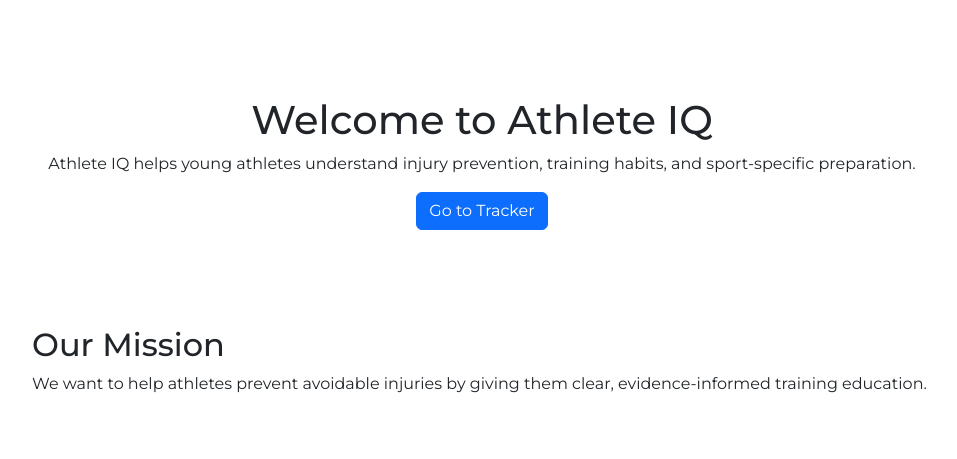
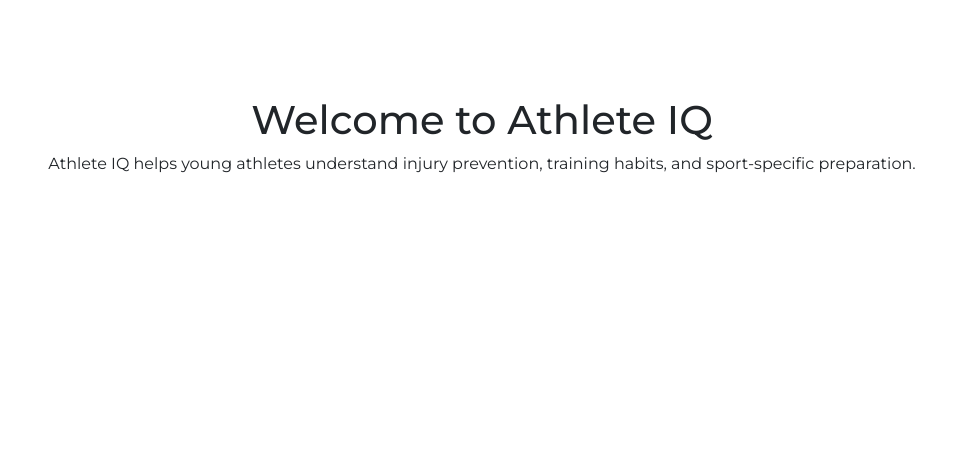
Before and after one commit to tiffneyjo/athleteIQ, a Flask app: page / in a window 1280 px wide. Shown: the part 150-609 px from the top of the page, without its empty margins (158-1115 px from the left). Run offline with Flask 3, Linux system fonts and the light colour scheme.

Commit message:
Tue, Apr 21, 2026, 12:51 PM -04:00

```diff
--- a/templates/index.html
+++ b/templates/index.html
@@ -11,15 +11,6 @@
         Athlete IQ helps young athletes understand injury prevention,
         training habits, and sport-specific preparation.
     </p>
-    <a href="/tracker" class="btn btn-primary">Go to Tracker</a>
-</section>
-
-<section id="mission" class="py-5">
-    <h2>Our Mission</h2>
-    <p>
-        We want to help athletes prevent avoidable injuries by giving them
-        clear, evidence-informed training education.
-    </p>
 </section>
 
 
```
